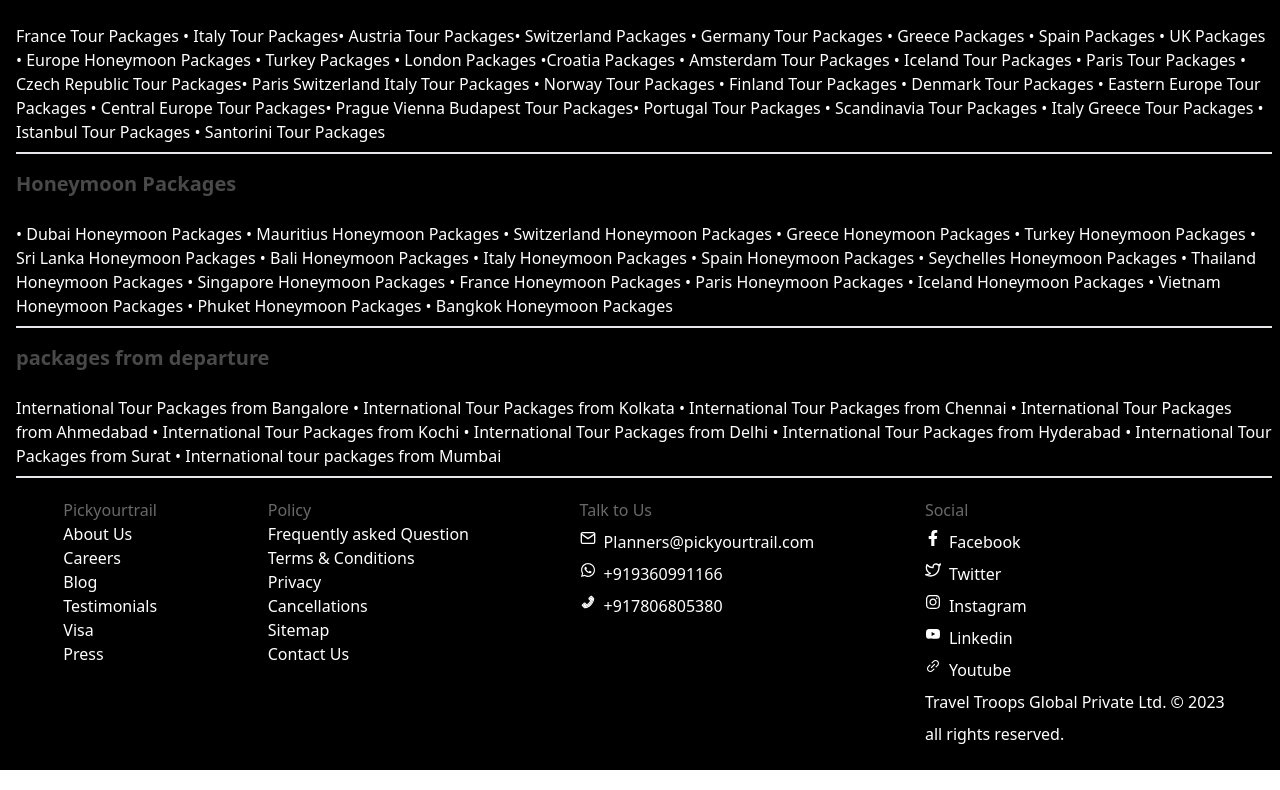
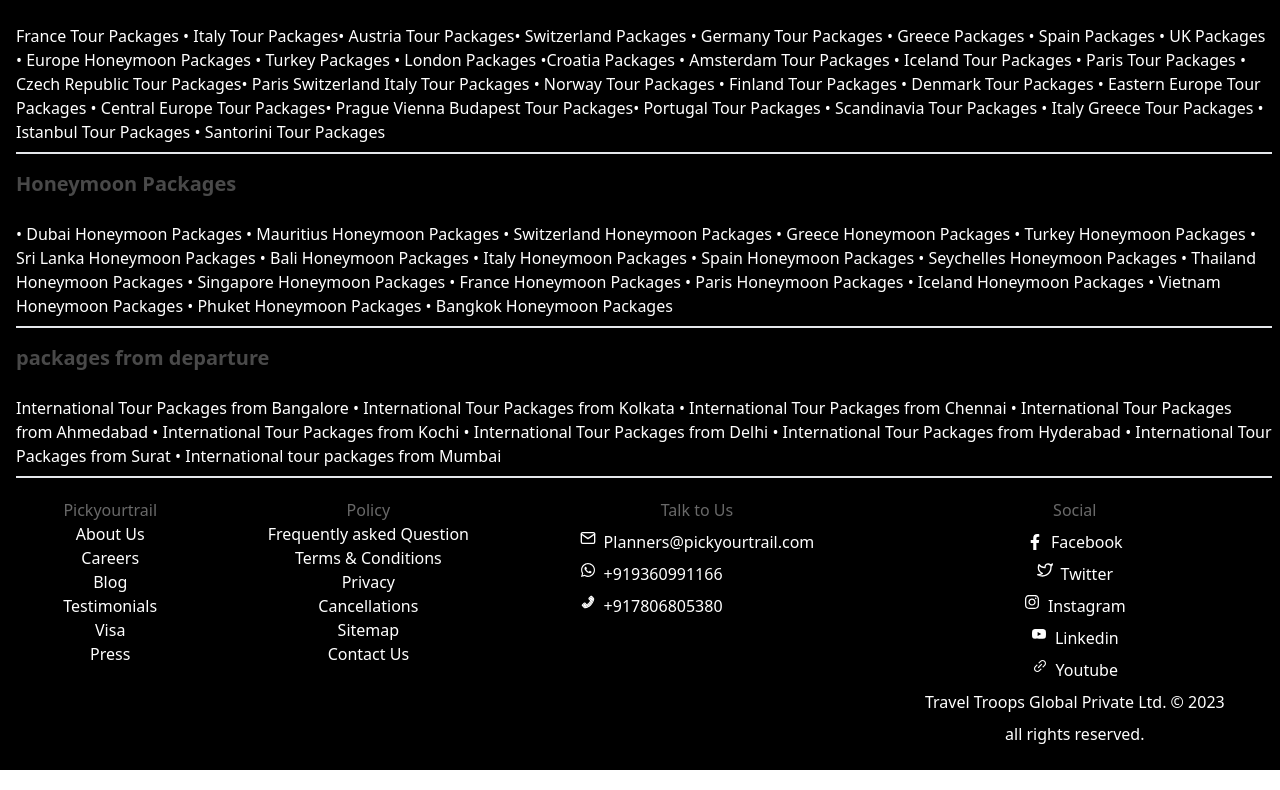
Before and after one commit to arunkumar24c/thrillo, a React (Create React App) app: page / in a window 1280 px wide. Shown: the part 5612-6402 px from the top of the page. Built offline with nearby package versions, Linux system fonts and the light colour scheme.

Commit message:
Update Footer.js

```diff
--- a/src/components/Footer.js
+++ b/src/components/Footer.js
@@ -239,7 +239,7 @@ const Footer = () => {
         </div>
 
         <div className="text-white justify-center items-center flex flex-col md:flex-row sm:flex-col xl:flex-row lg:flex-row xl:justify-around lg:justify-around md:items-baseline lg:items-baseline xl:items-baseline mb-5 sm:justify-center sm:items-center md:justify-between mt-5 container mx-auto">
-          <div className="text-white ">
+          <div className="text-white sm:text-center">
             <h2 className="text-[#696969]">Pickyourtrail</h2>
             <p>About Us</p>
             <p>Careers</p>
@@ -248,7 +248,7 @@ const Footer = () => {
             <p>Visa</p>
             <p>Press</p>
           </div>
-          <div className="text-white ">
+          <div className="text-white sm:text-center">
             <h2 className="text-[#696969]">Policy</h2>
             <p>Frequently asked Question</p>
             <p>Terms & Conditions</p>
@@ -257,7 +257,7 @@ const Footer = () => {
             <p>Sitemap</p>
             <p>Contact Us</p>
           </div>
-          <div className="text-white ">
+          <div className="text-white sm:text-center">
             <h2 className="text-[#696969]">Talk to Us</h2>
             <p className="flex gap-2 pt-2">
               <span>
@@ -278,33 +278,34 @@ const Footer = () => {
               +917806805380
             </p>
           </div>
-          <div className="text-white ">
-            <h2 className="text-[#696969]">Social</h2>
-            <p className="flex gap-2 pt-2">
+          <div className="text-white text-center">
+            <h2 className="text-[#696969] text-center">Social</h2>
+            <div className="flex flex-col justify-center items-center">
+              <p className="flex gap-2 pt-2 sm:text-center justify-center items-center">
                 <span>
                   <FaFacebookF />
                 </span>
                 Facebook
               </p>
-            <p className="flex gap-2 pt-2">
+              <p className="flex gap-2 pt-2 ">
                 <span>
                   <FiTwitter />
                 </span>
                 Twitter
               </p>
-            <p className="flex gap-2 pt-2">
+              <p className="flex gap-2 pt-2 ">
                 <span>
                   <FaInstagram />
                 </span>
                 Instagram
               </p>
-            <p className="flex gap-2 pt-2">
+              <p className="flex gap-2 pt-2 ">
                 <span>
                   <AiFillYoutube />
                 </span>
                 Linkedin
               </p>
-            <p className="flex gap-2 pt-2">
+              <p className="flex gap-2 pt-2 ">
                 <span>
                   <AiOutlineLink />
                 </span>
@@ -313,7 +314,8 @@ const Footer = () => {
               <p className="pb-2 pt-2">
                 Travel Troops Global Private Ltd. © 2023
               </p>
-            <p className="pb-6">all rights reserved.</p>
+              <p className="pb-6 ">all rights reserved.</p>
+            </div>
           </div>
         </div>
       </div>
```
Lines whose indentation alone changed are shown as unchanged.
